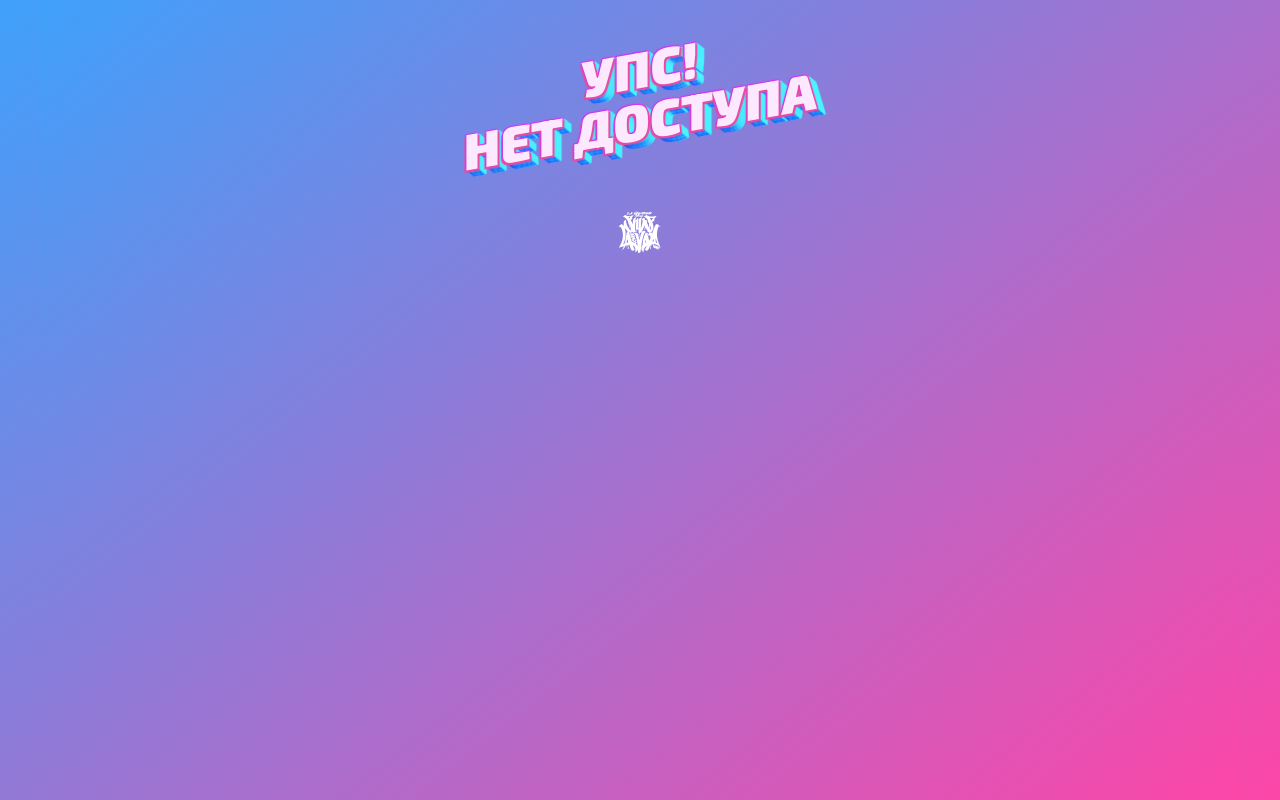
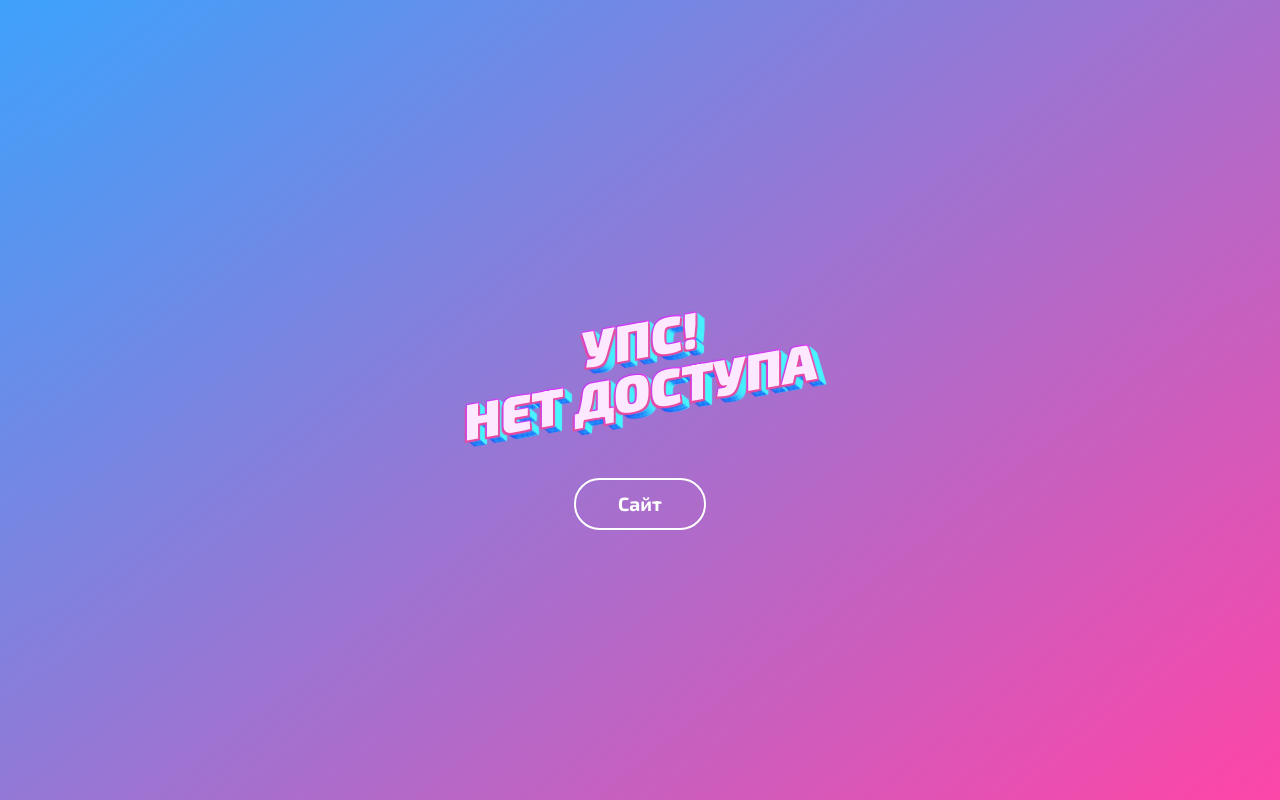
Before and after one commit to thesadriger/SkushalSnus, a React (Vite) app: page / in a window 1280 px wide. Built offline with nearby package versions, Linux system fonts and the light colour scheme.

Commit message:
Update Sorry.jsx

```diff
--- a/src/Sorry.jsx
+++ b/src/Sorry.jsx
@@ -1,18 +1,46 @@
-import Oops from './Components/Titles/Oops'
+import Oops from './Components/Titles/Oops';
+import { styled } from 'styled-components';
+
+const MainContainer = styled.main`
+  display: flex;
+  flex-direction: column;
+  align-items: center;
+  justify-content: center;
+  height: 100vh;
+  text-align: center;
+`;
+
+const SectionContainer = styled.section`
+  border-radius: 2em;
+  border: 2px solid transparent;
+  border-color: #ffffff;
+  font-size: 0.8em;
+  font-weight: 400;
+  font-family: "Exo 2", sans-serif;
+//   background: #66b2ca;
+  color: #ffffff;
+  transition: all 0.25s ease;
+  overflow: hidden;
+  position: relative;
+  width: 8rem;
+  height: 3rem;
+  display: flex;
+  align-items: center;
+  justify-content: center;
+  text-align: center;
+  user-select: none;
+  margin-top: 20px; /* Отступ сверху для визуального разделения */
+`;
 
 export default function Sorry() {
   return (
-    <>
-      <main>
-        <>
-          <Oops/>
-          <div style={{ textAlign: 'center', marginTop: '20px' }}>
-            <a href="https://myshop-bcw638.myinsales.ru/" target="_blank" rel="noopener noreferrer">
-              <img src="/logotype-snslavka_black.svg" alt="shop" style={{ width: '50px', height: '50px' }} />
-            </a>
-          </div>
-        </>
-      </main>
-    </>
-  )
+    <MainContainer>
+      <Oops />
+      <a href="https://myshop-bcw638.myinsales.ru/" target="_blank" rel="noopener noreferrer">
+        <SectionContainer>
+          <h4>Сайт</h4>
+        </SectionContainer>
+      </a>
+    </MainContainer>
+  );
 }
```
